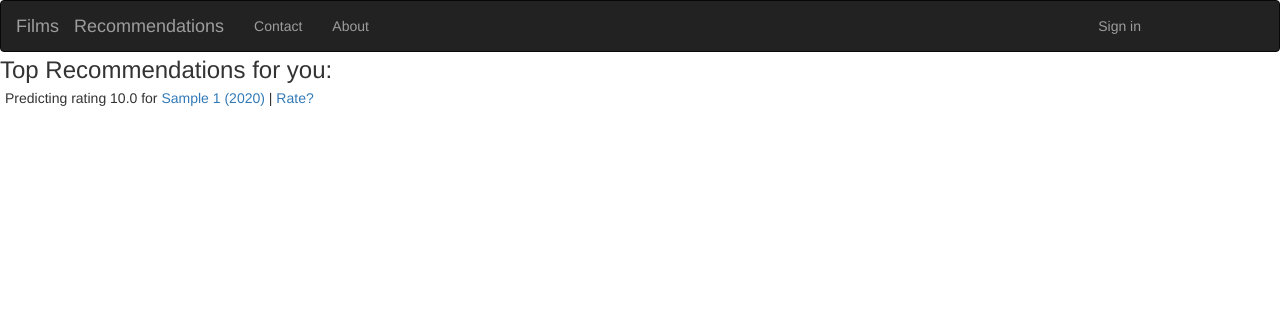
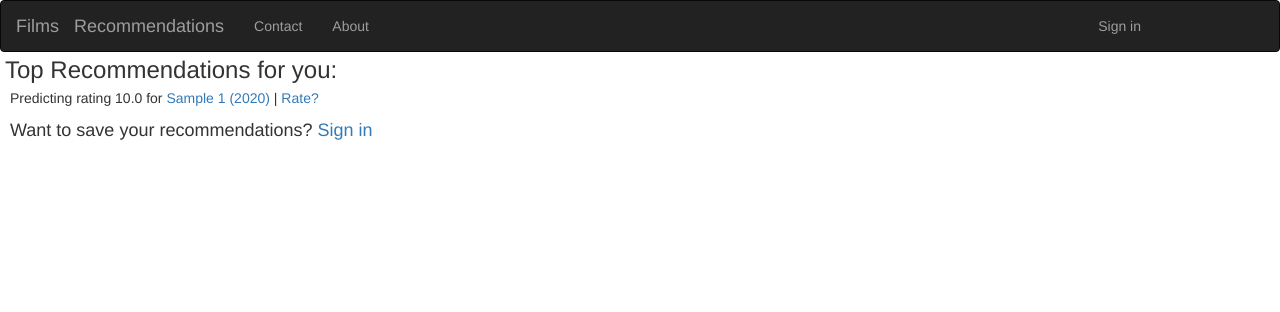
Before and after one commit to lyapizz/recommend-py, a Django app: template polls/templates/polls/top.html in a window 1280 px wide. Shown: the top 312 px of the page. Run offline with Django 3.2, Linux system fonts and the light colour scheme; the template is opened without the code that fills it: most values are stand-ins (such as "Sample title", 1, 10 or a date in 2020); parts of the project's set-up code (start-up, migrations or seed data) failed here and were passed over; some libraries are stand-ins or nearby versions.

Commit message:
wanna sign in?

```diff
--- a/polls/static/polls/css/custom.css
+++ b/polls/static/polls/css/custom.css
@@ -172,6 +172,7 @@ img {
 .mg-5 {
     margin-top: 5px;
     margin-bottom: 5px;
+    margin-left: 5px;
 }
 
 .form-group {
@@ -182,3 +183,8 @@ img {
     margin-top: 5px;
     margin-bottom: 5px;
 }
+
+.optional_sign_in {
+    margin-top: 10px;
+    font-size: 18px;
+}
--- a/polls/templates/polls/top.html
+++ b/polls/templates/polls/top.html
@@ -3,13 +3,21 @@
 {% load bootstrap3 %}
 
 {% block content %}
-    <h3 style="text-align: left">Top Recommendations for you:</h3>
+    <div class="mg-5">
+        <h3>Top Recommendations for you:</h3>
         <ul>
             {% for recommendation in recommendations %}
                 <li>Predicting rating {{ recommendation.0|floatformat:1 }} for
                     <a href="https://www.imdb.com/title/{{ recommendation.1.imdbID }}">{{ recommendation.1.Title }}
-                    ({{ recommendation.1.Year }})</a> | <a href="{% url 'polls:detail' recommendation.1.id %}">Rate?</a>
+                        ({{ recommendation.1.Year }})</a> | <a
+                            href="{% url 'polls:detail' recommendation.1.id %}">Rate?</a>
                 </li>
             {% endfor %}
+            {% if not user.is_authenticated %}
+                <li class="optional_sign_in">Want to save your recommendations?
+                    <a href="{% url 'auth_login' %}">Sign in</a>
+                </li>
+            {% endif %}
         </ul>
+    </div>
 {% endblock %}
```
Lines whose indentation alone changed are shown as unchanged.
